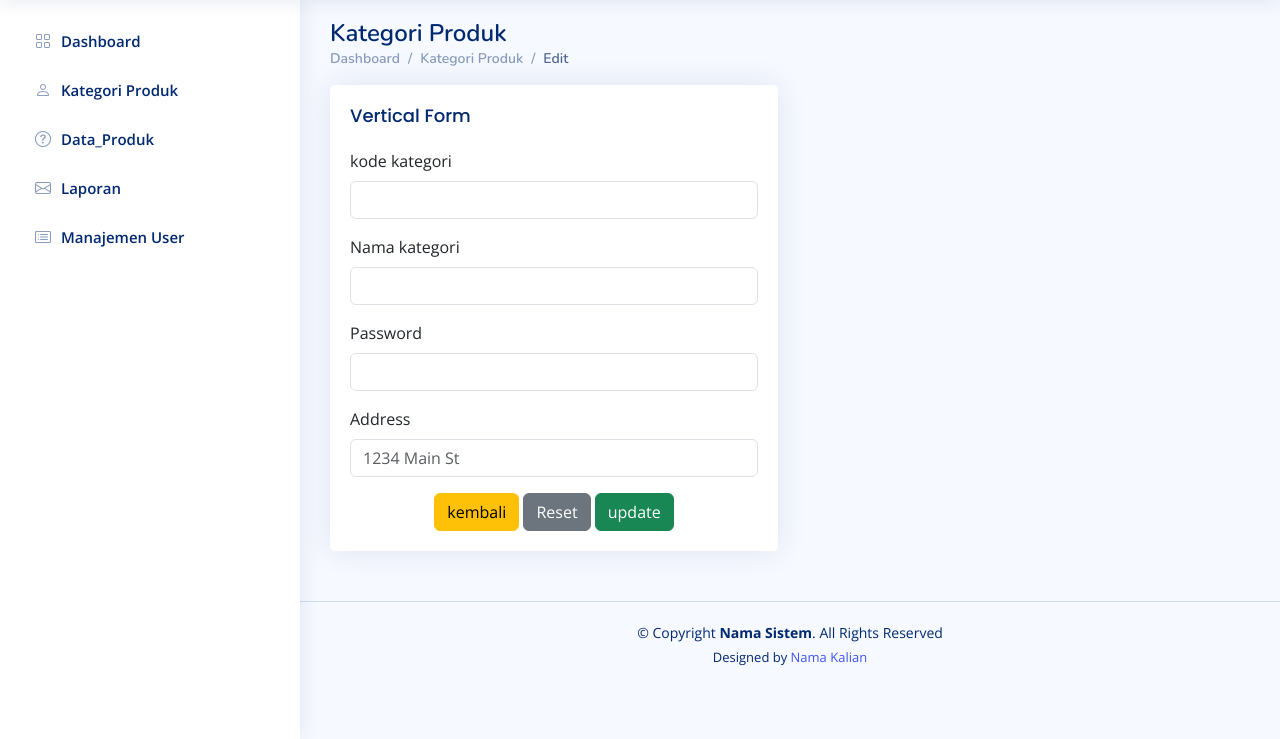
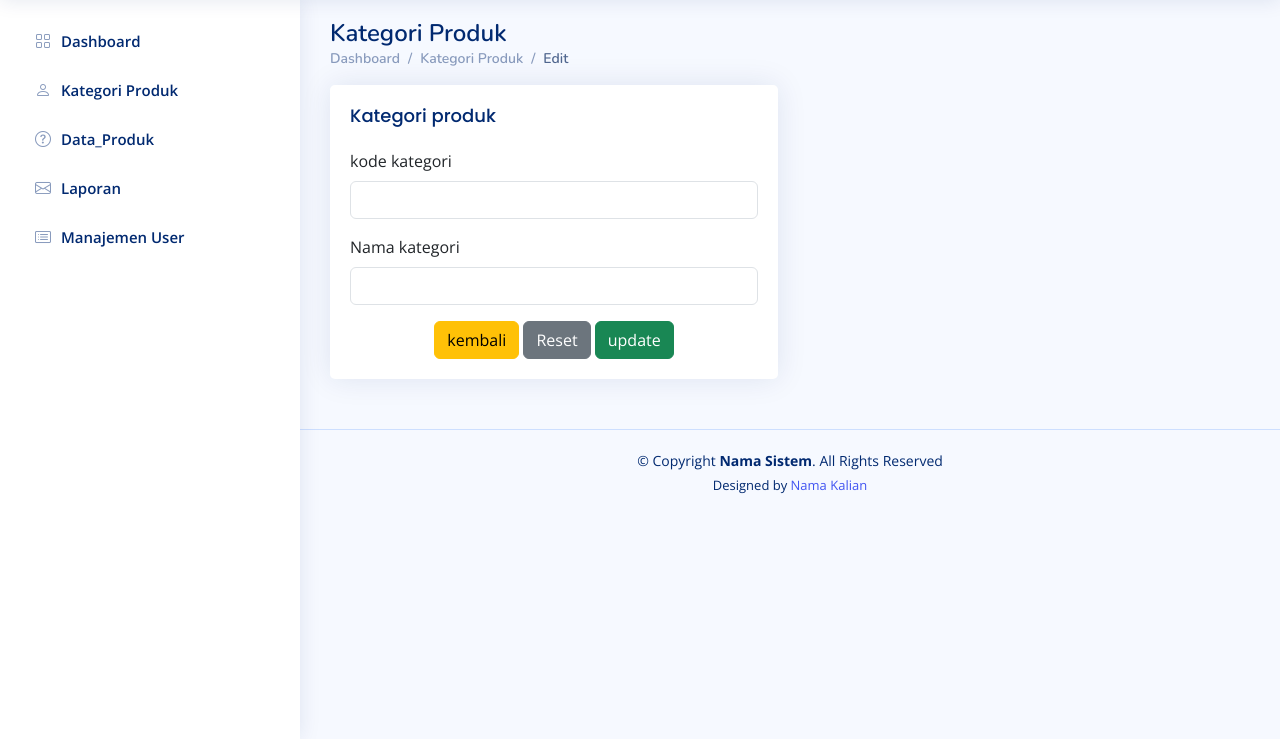
Before and after one commit to mohammadaryaekanugraha-ux/InventoryBarang, a PHP site: page /e_kat.php?id=1 in a window 1280 px wide. Shown: the part 61-800 px from the top of the page. Run offline with PHP 8.4, Linux system fonts and the light colour scheme; data that the repository does not hold is empty; some libraries are stand-ins or nearby versions.

Commit message:
Update kode dan perbaikan

```diff
--- a/e_kat.php
+++ b/e_kat.php
@@ -186,7 +186,7 @@ if (isset($_POST['update'])) {
 
                     <div class="card">
                         <div class="card-body">
-                            <h5 class="card-title">Vertical Form</h5>
+                            <h5 class="card-title">Kategori produk</h5>
 
                             <!-- Vertical Form -->
                             <form class="row g-3" method ="post">
@@ -197,14 +197,6 @@ if (isset($_POST['update'])) {
                                 <div class="col-12">
                                     <label for="nm_kat" class="form-label">Nama kategori</label>
                                     <input type="text" class="form-control" id="nm_kat" name="nm_kat" value="<?php echo $hasil['category_name']; ?>"required>
-                                </div>
-                                <div class="col-12">
-                                    <label for="inputPassword4" class="form-label">Password</label>
-                                    <input type="password" class="form-control" id="inputPassword4">
-                                </div>
-                                <div class="col-12">
-                                    <label for="inputAddress" class="form-label">Address</label>
-                                    <input type="text" class="form-control" id="inputAddress" placeholder="1234 Main St">
                                 </div>
                                 <div class="text-center">
                                     <button type="button" class="btn btn-warning"><a href="kategori_produk.php" style="color: black; text-decoration:none;">kembali</a></button>
--- a/e_produk.php
+++ b/e_produk.php
@@ -231,7 +231,7 @@ if (isset($_POST['update'])) {
 
                     <div class="card">
                         <div class="card-body">
-                            <h5 class="card-title">Tambah Produk</h5>
+                            <h5 class="Edit Produk">Tambah Produk</h5>
 
                             <!-- Vertical Form -->
                             <form class="row g-3"> method="post" enctype="multipart/form-data">
--- a/produk.php
+++ b/produk.php
@@ -186,8 +186,6 @@
 
             <div class="card">
                 <div class="card-body">
-                <h5 class="card-title">Datatables</h5>
-                <p>Add lightweight datatables to your project with using the <a href="https://github.com/fiduswriter/Simple-DataTables" target="_blank">Simple DataTables</a> library. Just add <code>.datatable</code> class name to any table you wish to conver to a datatable</p>
 
                 <!-- Table with stripped rows -->
                 <table class="table datatable">
```
Also changed, not shown: 1 other file.
